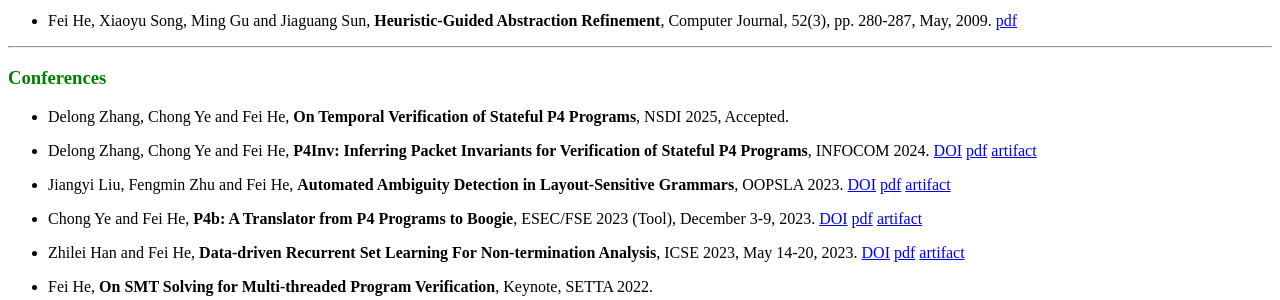
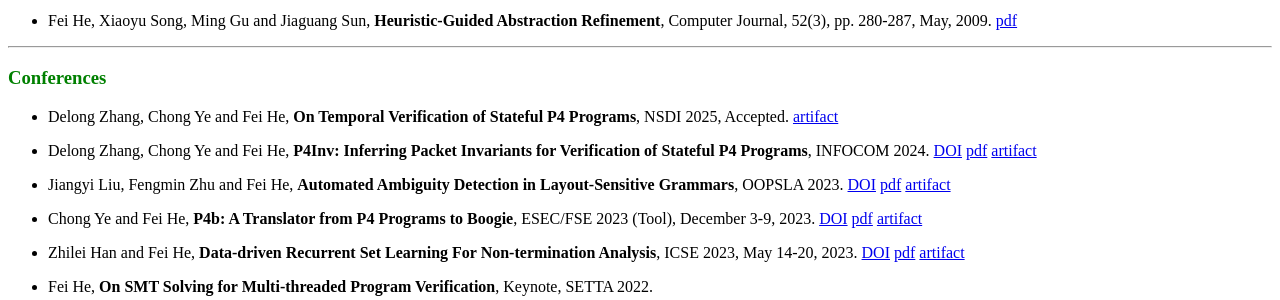
Before and after one commit to feihe/feihe.github.io, a Jekyll site: the page built from publications.md, in a window 1280 px wide and 900 px high, scrolled down 988 px. Shown: the part 152-452 px from the top of the window. Built offline with Jekyll 4.4.1, drawn with Linux system fonts in a browser that asks for light colours; nearby versions of some CDN libraries.

Commit message:
nsdi artifact

```diff
--- a/publications.md
+++ b/publications.md
@@ -60,7 +60,7 @@ title: Publications
 
 ### <font color=green>Conferences</font>
 
-- Delong Zhang, Chong Ye and Fei He, **On Temporal Verification of Stateful P4 Programs**, NSDI 2025, Accepted.
+- Delong Zhang, Chong Ye and Fei He, **On Temporal Verification of Stateful P4 Programs**, NSDI 2025, Accepted. [artifact](https://thufv.github.io/research/p4tv)
 
 - Delong Zhang, Chong Ye and Fei He, **P4Inv: Inferring Packet Invariants for Verification of Stateful P4 Programs**, INFOCOM 2024. [DOI](https://doi.org/10.1109/INFOCOM52122.2024.10621366) [pdf](./materials/infocom24.pdf) [artifact](https://thufv.github.io/research/p4inv)
 
```
